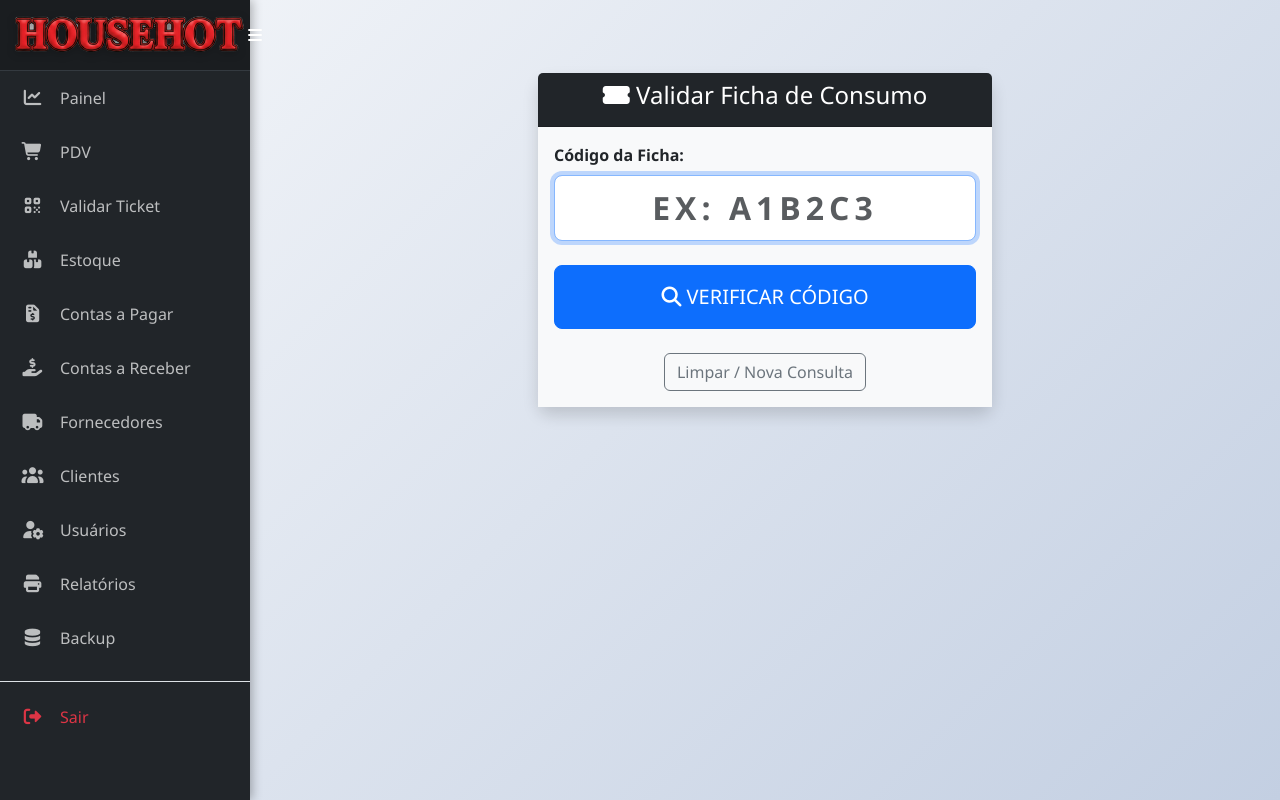
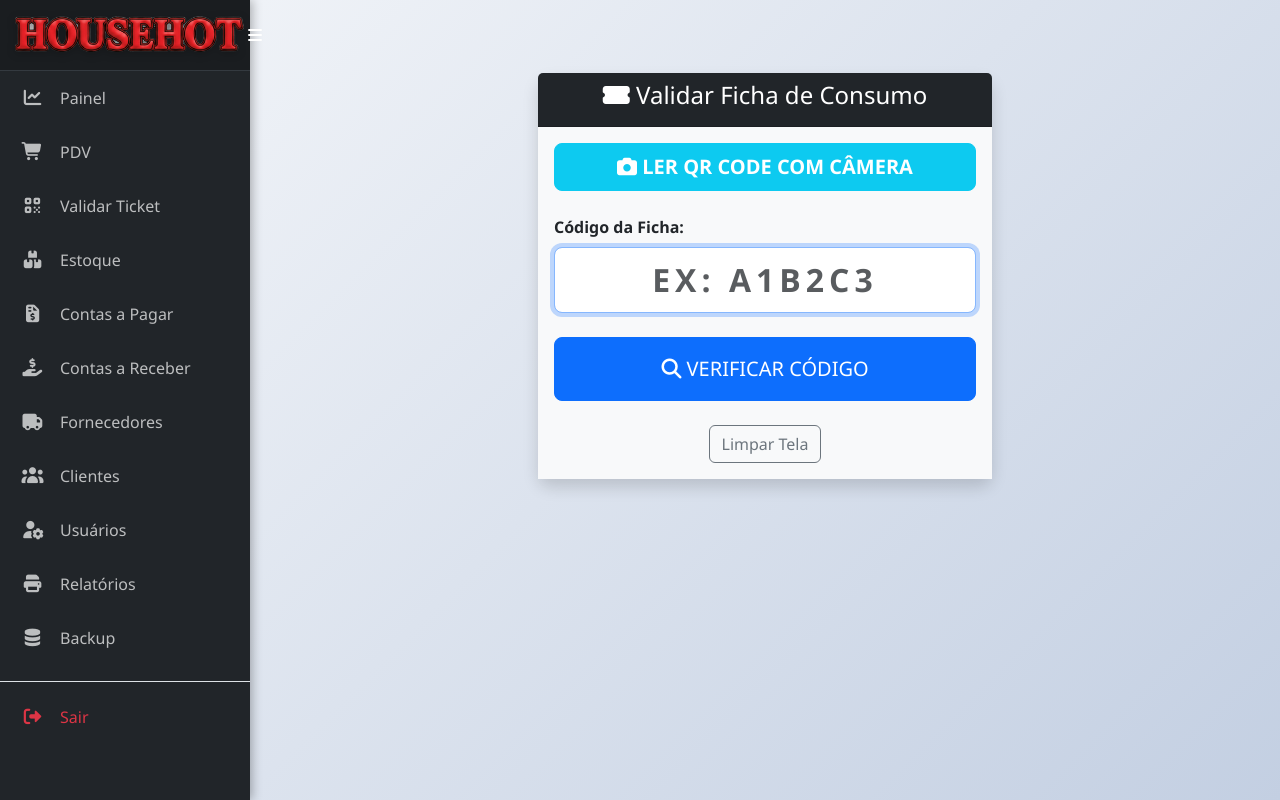
Before and after one commit to artenioreis/meu_estoque, a Flask app: page /validar_ticket in a window 1280 px wide. Run offline with Flask 3, Linux system fonts and the light colour scheme; a user stored in the database is signed in.

Commit message:
tickets 02

```diff
--- a/app.py
+++ b/app.py
@@ -842,5 +842,6 @@ with app.app_context():
     db.create_all()
 
 if __name__ == '__main__':
-    # Remova a linha init_db() que estava aqui
-    app.run(debug=True)
+    # 'host=0.0.0.0' libera o acesso para outros dispositivos na mesma rede
+    # 'port=5000' define a porta (padrão do Flask)
+    app.run(debug=True, host='0.0.0.0', port=5000)
--- a/templates/validar_ticket.html
+++ b/templates/validar_ticket.html
@@ -1,5 +1,28 @@
 {% extends 'base.html' %}
+
 {% block title %}Validar Ficha{% endblock %}
+
+{% block extra_styles %}
+<style>
+    #reader {
+        width: 100%;
+        border-radius: 10px;
+        overflow: hidden;
+        margin-bottom: 20px;
+        display: none;
+        /* Escondido por padrão */
+        background: #000;
+    }
+
+    #reader video {
+        object-fit: cover;
+        width: 100% !important;
+        height: auto !important;
+        border-radius: 10px;
+    }
+</style>
+{% endblock %}
+
 {% block content %}
 <div class="container mt-5">
     <div class="row justify-content-center">
@@ -16,7 +39,13 @@
                     </div>
                     {% endif %}
 
-                    <form method="POST" action="{{ url_for('validar_ticket') }}">
+                    <div id="reader"></div>
+
+                    <button type="button" id="btn-scan" class="btn btn-info w-100 btn-lg mb-4 text-white fw-bold">
+                        <i class="fas fa-camera"></i> LER QR CODE COM CÂMERA
+                    </button>
+
+                    <form method="POST" action="{{ url_for('validar_ticket') }}" id="form-validar">
                         <div class="mb-4">
                             <label for="codigo_ticket" class="form-label fw-bold">Código da Ficha:</label>
                             <input type="text"
@@ -34,27 +63,103 @@
                         <button type="submit" name="acao" value="baixar" class="btn btn-success w-100 btn-lg py-3">
                             <i class="fas fa-check-circle"></i> ENTREGAR PRODUTO (BAIXAR)
                         </button>
+
+                        <div class="mt-3 text-center">
+                            <a href="{{ url_for('validar_ticket') }}" class="btn btn-outline-secondary">Cancelar</a>
+                        </div>
+
                         {% else %}
-                        <button type="submit" name="acao" value="verificar" class="btn btn-primary w-100 btn-lg py-3">
+                        <button type="submit" name="acao" value="verificar" class="btn btn-primary w-100 btn-lg py-3"
+                            id="btn-verificar">
                             <i class="fas fa-search"></i> VERIFICAR CÓDIGO
                         </button>
                         {% endif %}
                     </form>
 
+                    {% if not ticket or ticket.status != 'disponivel' %}
                     <div class="mt-4 text-center">
-                        <a href="{{ url_for('validar_ticket') }}" class="btn btn-outline-secondary">Limpar / Nova
-                            Consulta</a>
+                        <a href="{{ url_for('validar_ticket') }}" class="btn btn-outline-secondary">Limpar Tela</a>
                     </div>
+                    {% endif %}
                 </div>
             </div>
         </div>
     </div>
 </div>
+{% endblock %}
+
+{% block scripts %}
+<script src="https://unpkg.com/html5-qrcode" type="text/javascript"></script>
+
 <script>
     document.addEventListener("DOMContentLoaded", function () {
-        var input = document.getElementById("codigo_ticket");
-        input.focus();
-        input.select();
+        // Foca no input ao carregar
+        const inputCodigo = document.getElementById("codigo_ticket");
+        if (inputCodigo) {
+            inputCodigo.focus();
+            // Move cursor para o final se tiver valor
+            const val = inputCodigo.value;
+            inputCodigo.value = '';
+            inputCodigo.value = val;
+        }
+
+        // Configuração do Leitor de QR Code
+        const btnScan = document.getElementById('btn-scan');
+        const readerDiv = document.getElementById('reader');
+        let html5QrcodeScanner = null;
+
+        btnScan.addEventListener('click', function () {
+            if (readerDiv.style.display === 'none' || readerDiv.style.display === '') {
+                // Abrir Câmera
+                readerDiv.style.display = 'block';
+                btnScan.innerHTML = '<i class="fas fa-times"></i> FECHAR CÂMERA';
+                btnScan.classList.remove('btn-info');
+                btnScan.classList.add('btn-danger');
+
+                html5QrcodeScanner = new Html5Qrcode("reader");
+                const config = { fps: 10, qrbox: { width: 250, height: 250 } };
+
+                // Prefere a câmera traseira
+                html5QrcodeScanner.start({ facingMode: "environment" }, config, onScanSuccess)
+                    .catch(err => {
+                        console.log("Erro ao iniciar câmera", err);
+                        alert("Não foi possível acessar a câmera. Verifique as permissões.");
+                    });
+
+            } else {
+                // Fechar Câmera
+                stopScanner();
+            }
+        });
+
+        function onScanSuccess(decodedText, decodedResult) {
+            // Sucesso na leitura
+            console.log(`Código lido = ${decodedText}`, decodedResult);
+
+            // Preenche o input
+            inputCodigo.value = decodedText;
+
+            // Para o scanner
+            stopScanner();
+
+            // Submete o formulário automaticamente para verificar
+            document.getElementById('btn-verificar').click();
+        }
+
+        function stopScanner() {
+            if (html5QrcodeScanner) {
+                html5QrcodeScanner.stop().then((ignore) => {
+                    // QR Code scanning stopped.
+                    readerDiv.style.display = 'none';
+                    btnScan.innerHTML = '<i class="fas fa-camera"></i> LER QR CODE COM CÂMERA';
+                    btnScan.classList.remove('btn-danger');
+                    btnScan.classList.add('btn-info');
+                    inputCodigo.focus();
+                }).catch((err) => {
+                    console.log("Erro ao parar scanner", err);
+                });
+            }
+        }
     });
 </script>
 {% endblock %}
```
Also changed, not shown: instance/database.db.
